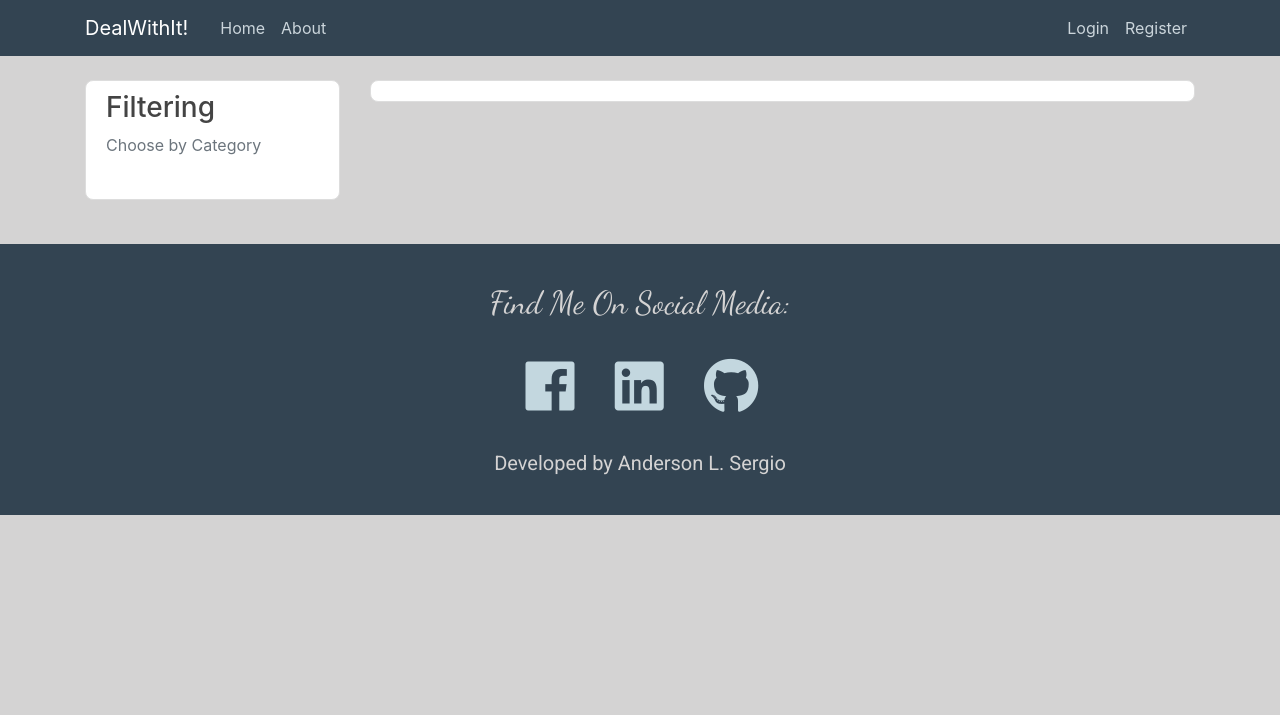
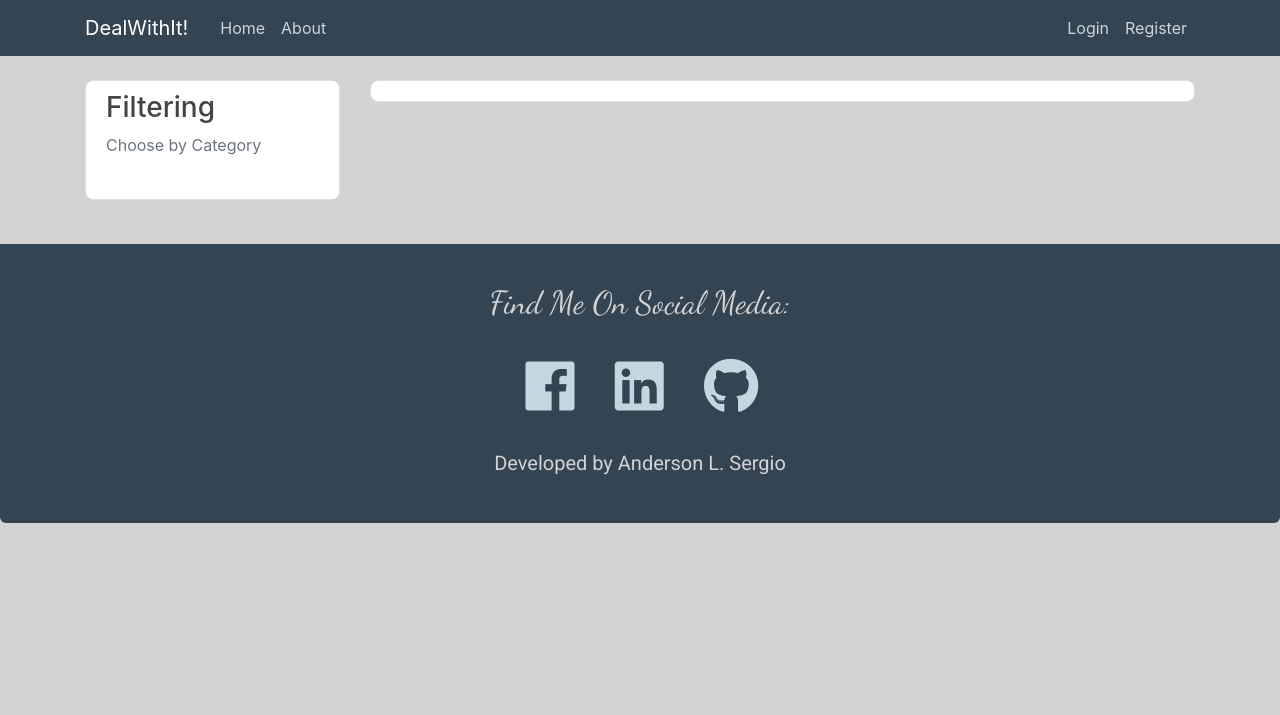
Before and after one commit to anlsergio/dealwithit, a Django app: page / in a window 1280 px wide. Shown: the top 715 px of the page. Run offline with Django 3.2, Linux system fonts and the light colour scheme; data that the repository does not hold is empty; some libraries are stand-ins or nearby versions.

Commit message:
It keeps track of static folder

```diff
--- a/dealwithit/store/static/store/main.css
+++ b/dealwithit/store/static/store/main.css
@@ -114,17 +114,18 @@ footer {
   color: #d4d3d3;
   text-align: center;
   padding: 40px 0 40px 0;
+  margin-bottom: 25px;
+  border-radius: 0px 0px 6px 6px;
 }
 
 footer h5 {
-  margin-bottom: 0;
   color: #d4d3d3;
 }
 
 footer h2 {
   font-family: 'Dancing Script', cursive;
   margin-bottom: 0;
-  color: #d4d3d3
+  color: #d4d3d3;
 }
 
 .social li {
```
Also changed, not shown: 1 other file.
